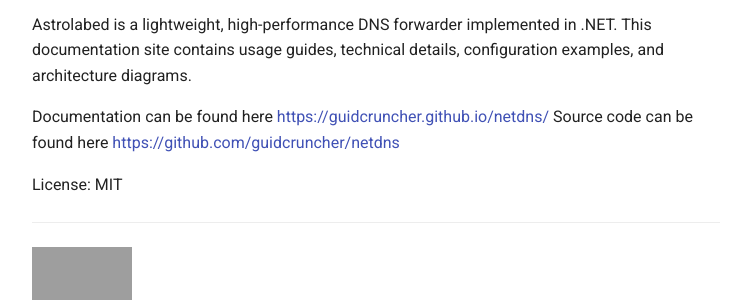
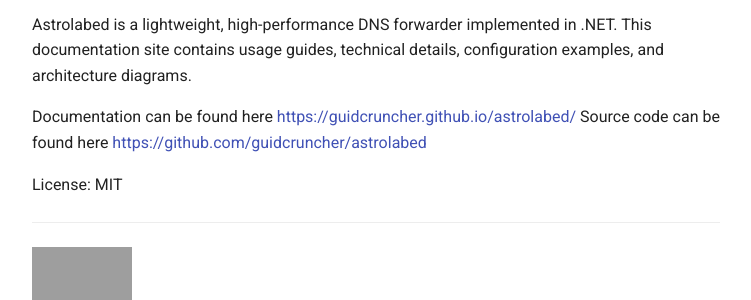
Before and after one commit to guidcruncher/astrolabed, an MkDocs documentation site: the page built from docs/index.md, in a window 1280 px wide, cut to the strip 404-704 px from the top of the page. Shown: the whole strip, without its empty margins (264-1015 px from the left). Built offline with MkDocs 1.6.1 and Material for MkDocs 9.7.7, drawn with Linux system fonts in a browser that asks for light colours; comment, search, counter and statistics services are not loaded; some of the changed lines change nothing that is shown; grey boxes are pictures that could not be loaded.

Commit message:
Scaffolding

```diff
--- a/docs/index.md
+++ b/docs/index.md
@@ -4,8 +4,8 @@
 
 Astrolabed is a lightweight, high-performance DNS forwarder implemented in .NET. This documentation site contains usage guides, technical details, configuration examples, and architecture diagrams.
 
-Documentation can be found here [https://guidcruncher.github.io/netdns/](https://guidcruncher.github.io/netdns/)
-Source code can be found here [https://github.com/guidcruncher/netdns](https://github.com/guidcruncher/netdns)
+Documentation can be found here [https://guidcruncher.github.io/astrolabed/](https://guidcruncher.github.io/astrolabed/)
+Source code can be found here [https://github.com/guidcruncher/astrolabed](https://github.com/guidcruncher/astrolabed)
 
 
 License: MIT
```
